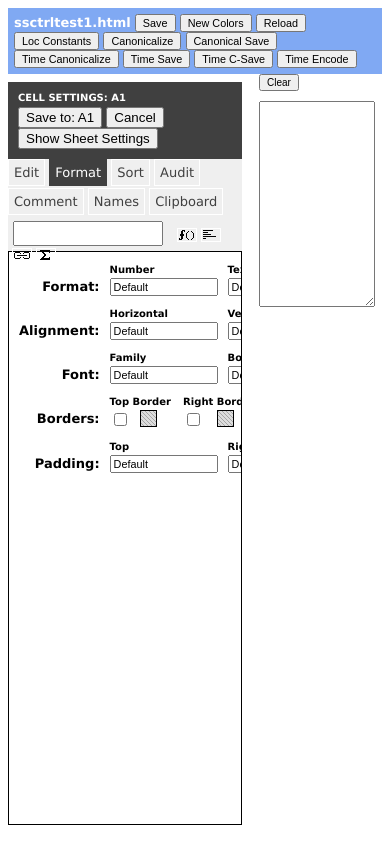
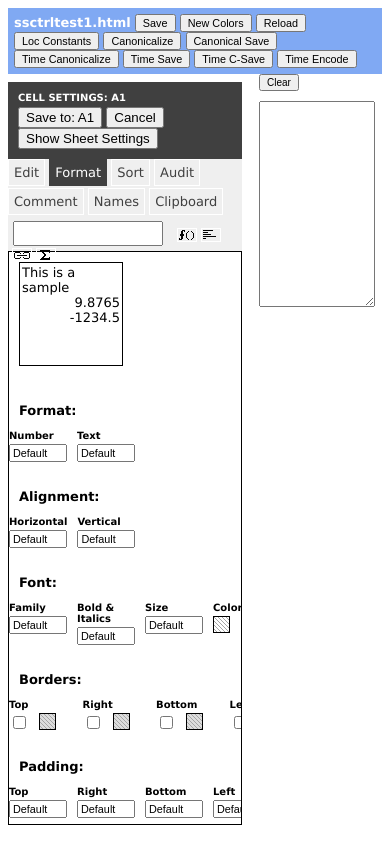
Before and after one commit to DanBricklin/socialcalc, a website: page ssctrltest1.html in a window 390 px wide. Both pictures are taken after a click on the item "Format". Drawn offline with Linux system fonts and the light colour scheme.

Commit message:
Make settings responsive. This works down to about 320px.

```diff
--- a/socialcalc.css
+++ b/socialcalc.css
@@ -236,18 +236,36 @@
 }
 
 /*
+// Format tool styles
+ */
+#sample-text-box {
+    margin: 10px;
+    width:102px;
+    height:102px;
+    overflow:hidden;
+    border:1px solid black;
+    background-color:#EEE;
+}
+
+#sample-text {
+    height:100px;
+    width:100px;
+}
+
+/*
 // Sort tool styles
  */
+#SocialCalc-sorttools td{
+}
+
 #sort-range {
     vertical-align: top;
     padding-right: 4px;
-    width: 160px;
 }
 
 #sort-setsort {
     vertical-align:middle;
     padding-right:16px;
-    width:100px;
     text-align:right;"
 }
 
@@ -271,6 +289,14 @@
 /*
 // Names tool styles
  */
+#SocialCalc-namestools td {
+}
+
+#SocialCalc-namestools input {
+    font-size: x-small;
+    width: 95%;
+}
+
 #names-existing {
     vertical-align: top;
     padding-right: 24px;
@@ -303,6 +329,20 @@
 }
 
 /*
+  Clipboard
+ */
+#clipboard {
+
+}
+
+#SocialCalc-clipboardtext {
+    font-size:small;
+    height:250px;
+    width:95%;
+    overflow:auto;
+}
+
+/*
 // Formula bar styling
  */
 
--- a/socialcalcpopup.js
+++ b/socialcalcpopup.js
@@ -572,7 +572,7 @@ SocialCalc.Popup.Types.List.Create = function(type, id, attribs) {
 
    spcdata.mainele = ele;
 
-   ele.innerHTML = '<input style="cursor:pointer;width:100px;font-size:smaller;" onfocus="this.blur();" onclick="SocialCalc.Popup.CClick(\''+id+'\');" value="">';
+   ele.innerHTML = '<input style="cursor:pointer;width:50px;font-size:smaller;" onfocus="this.blur();" onclick="SocialCalc.Popup.CClick(\''+id+'\');" value="">';
 
    spcdata.options = []; // set to nothing - use Initialize to fill
 
--- a/socialcalcspreadsheetcontrol.js
+++ b/socialcalcspreadsheetcontrol.js
@@ -419,7 +419,7 @@ SocialCalc.SpreadsheetControl = function(idPrefix) {
          SocialCalc.SettingsControlInitializePanel(viewobj.values.cellspanel);
          },
       replacements: {
-         itemtitle: {regex: /\%itemtitle\./g, replacement: 'style="padding:12px 10px 0px 10px;font-weight:bold;text-align:right;vertical-align:top;font-size:small;"'},
+         itemtitle: {regex: /\%itemtitle\./g, replacement: 'style="padding:12px 10px 0px 10px;font-weight:bold;"'},
          sectiontitle: {regex: /\%sectiontitle\./g, replacement: 'style="padding:16px 10px 0px 0px;font-weight:bold;vertical-align:top;font-size:small;color:#C00;"'},
          parttitle: {regex: /\%parttitle\./g, replacement: 'style="font-weight:bold;font-size:x-small;padding:0px 0px 3px 0px;"'},
          itembody: {regex: /\%itembody\./g, replacement: 'style="padding:12px 0px 0px 0px;vertical-align:top;font-size:small;"'},
@@ -428,6 +428,11 @@ SocialCalc.SpreadsheetControl = function(idPrefix) {
       divStyle: "border:1px solid black;overflow:auto;",
       html:
  '<div id="%id.scolorchooser" style="display:none;position:absolute;z-index:20;"></div>'+
+'  <div id="sample-text-box">'+
+'   <table cellspacing="0" cellpadding="0"><tr>'+
+'    <td id="sample-text"><div>%loc!This is a<br>sample!</div><div>-1234.5</div></td>'+
+'   </tr></table>'+
+'  </div>'+
 '<table cellspacing="0" cellpadding="0">'+
 ' <tr><td class="v-top">'+
 '<table id="%id.sheetsettingstable" class="default-hidden" cellspacing="0" cellpadding="0">'+
@@ -468,7 +473,7 @@ SocialCalc.SpreadsheetControl = function(idPrefix) {
 '<tr>'+
 ' <td %itemtitle.><br>%loc!Default Font!:</td>'+
 ' <td %itembody.>'+
-'   <table cellspacing="0" cellpadding="0"><tr>'+
+'   <table><tr>'+
 '    <td %bodypart.>'+
 '     <div %parttitle.>%loc!Family!</div>'+
 '     <span id="%id.fontfamily"></span>'+
@@ -481,14 +486,14 @@ SocialCalc.SpreadsheetControl = function(idPrefix) {
 '     <div %parttitle.>%loc!Size!</div>'+
 '     <span id="%id.fontsize"></span>'+
 '    </td>'+
-'    <td %bodypart.>'+
+'    </tr><tr><td %bodypart.>'+
 '     <div %parttitle.>%loc!Color!</div>'+
 '     <div id="%id.textcolor"></div>'+
 '    </td>'+
 '    <td %bodypart.>'+
 '     <div %parttitle.>%loc!Background!</div>'+
 '     <div id="%id.bgcolor"></div>'+
-'    </td>'+
+'    </td><td>&nbsp;</td>'+
 '   </tr></table>'+
 ' </td>'+
 '</tr>'+
@@ -555,7 +560,7 @@ SocialCalc.SpreadsheetControl = function(idPrefix) {
 '</table>'+
 '<table id="%id.cellsettingstable" cellspacing="0" cellpadding="0">'+
 '<tr>'+
-' <td %itemtitle.><br>%loc!Format!:</td>'+
+' <td %itemtitle.><br>%loc!Format!:</td></tr><tr>'+
 ' <td %itembody.>'+
 '   <table cellspacing="0" cellpadding="0"><tr>'+
 '    <td %bodypart.>'+
@@ -570,7 +575,7 @@ SocialCalc.SpreadsheetControl = function(idPrefix) {
 ' </td>'+
 '</tr>'+
 '<tr>'+
-' <td %itemtitle.><br>%loc!Alignment!:</td>'+
+' <td %itemtitle.><br>%loc!Alignment!:</td></tr><tr>'+
 ' <td %itembody.>'+
 '   <table cellspacing="0" cellpadding="0"><tr>'+
 '    <td %bodypart.>'+
@@ -585,7 +590,7 @@ SocialCalc.SpreadsheetControl = function(idPrefix) {
 ' </td>'+
 '</tr>'+
 '<tr>'+
-' <td %itemtitle.><br>%loc!Font!:</td>'+
+' <td %itemtitle.><br>%loc!Font!:</td></tr><tr>'+
 ' <td %itembody.>'+
 '   <table cellspacing="0" cellpadding="0"><tr>'+
 '    <td %bodypart.>'+
@@ -612,13 +617,13 @@ SocialCalc.SpreadsheetControl = function(idPrefix) {
 ' </td>'+
 '</tr>'+
 '<tr>'+
-' <td %itemtitle.><br>%loc!Borders!:</td>'+
+' <td %itemtitle.><br>%loc!Borders!:</td></tr><tr>'+
 ' <td %itembody.>'+
 '   <table cellspacing="0" cellpadding="0">'+
-'    <tr><td %bodypart. colspan="3"><div %parttitle.>%loc!Top Border!</div></td>'+
-'     <td %bodypart. colspan="3"><div %parttitle.>%loc!Right Border!</div></td>'+
-'     <td %bodypart. colspan="3"><div %parttitle.>%loc!Bottom Border!</div></td>'+
-'     <td %bodypart. colspan="3"><div %parttitle.>%loc!Left Border!</div></td>'+
+'    <tr><td %bodypart. colspan="3"><div %parttitle.>%loc!Top!</div></td>'+
+'     <td %bodypart. colspan="3"><div %parttitle.>%loc!Right!</div></td>'+
+'     <td %bodypart. colspan="3"><div %parttitle.>%loc!Bottom!</div></td>'+
+'     <td %bodypart. colspan="3"><div %parttitle.>%loc!Left!</div></td>'+
 '    </tr><tr>'+
 '    <td %bodypart.>'+
 '     <input id="%id.cbt-onoff-bcb" onclick="SocialCalc.SettingsControlOnchangeBorder(this);" type="checkbox">'+
@@ -652,7 +657,7 @@ SocialCalc.SpreadsheetControl = function(idPrefix) {
 ' </td>'+
 '</tr>'+
 '<tr>'+
-' <td %itemtitle.><br>%loc!Padding!:</td>'+
+' <td %itemtitle.><br>%loc!Padding!:</td></tr><tr>'+
 ' <td %itembody.>'+
 '   <table cellspacing="0" cellpadding="0"><tr>'+
 '    <td %bodypart.>'+
@@ -675,12 +680,6 @@ SocialCalc.SpreadsheetControl = function(idPrefix) {
 ' </td>'+
 '</tr>'+
 '</table>'+
-' </td><td style="vertical-align:top;padding:12px 0px 0px 12px;">'+
-'  <div style="width:100px;height:100px;overflow:hidden;border:1px solid black;background-color:#EEE;padding:6px;">'+
-'   <table cellspacing="0" cellpadding="0"><tr>'+
-'    <td id="sample-text" style="height:100px;width:100px;"><div>%loc!This is a<br>sample!</div><div>-1234.5</div></td>'+
-'   </tr></table>'+
-'  </div>'+
 ' </td></tr></table>'+
 '<br>'
       };
@@ -691,47 +690,36 @@ SocialCalc.SpreadsheetControl = function(idPrefix) {
    this.tabs.push({name: "sort", text: "Sort", html:
       ' <div id="%id.sorttools" class="default-hidden">'+
       '  <table cellspacing="0" cellpadding="0"><tr>'+
-      '   <td class="sort-range">'+
+      '   <td class="sort-range" colspan="3">'+
       '    <div style="%tbt.">%loc!Set Cells To Sort!</div>'+
       '    <select id="%id.sortlist" size="1" onfocus="%s.CmdGotFocus(this);"><option selected>[select range]</option></select>'+
       '    <input type="button" value="%loc!OK!" onclick="%s.DoCmd(this, \'ok-setsort\');" style="font-size:x-small;">'+
       '   </td>'+
-      '   <td class="sort-setsort">'+
+      '   <td class="sort-setsort" colspan="2">'+
       '    <div style="%tbt.">&nbsp;</div>'+
       '    <input type="button" id="%id.sortbutton" value="%loc!Sort Cells! A1:A1" onclick="%s.DoCmd(this, \'dosort\');" style="visibility:hidden;">'+
       '   </td>'+
-      '   <td class="sort-sorttype">'+
-      '    <table cellspacing="0" cellpadding="0"><tr>'+
-      '     <td class="v-top">'+
-      '      <div style="%tbt.">%loc!Major Sort!</div>'+
-      '      <select id="%id.majorsort" size="1" onfocus="%s.CmdGotFocus(this);"></select>'+
-      '     </td><td>'+
-      '      <input type="radio" name="majorsort" id="%id.majorsortup" value="up" checked><span class="xsmall-white">%loc!Up!</span><br>'+
-      '      <input type="radio" name="majorsort" id="%id.majorsortdown" value="down"><span class="xsmall-white">%loc!Down!</span>'+
-      '     </td>'+
-      '    </tr></table>'+
+      '   </tr><tr><td class="v-top">'+
+      '    <div style="%tbt.">%loc!Major Sort!</div>'+
+      '    <select id="%id.majorsort" size="1" onfocus="%s.CmdGotFocus(this);"></select>'+
+      '   </td><td>'+
+      '    <input type="radio" name="majorsort" id="%id.majorsortup" value="up" checked><span class="xsmall-white">%loc!Up!</span><br>'+
+      '    <input type="radio" name="majorsort" id="%id.majorsortdown" value="down"><span class="xsmall-white">%loc!Down!</span>'+
       '   </td>'+
-      '   <td style="vertical-align:top;padding-right:16px;">'+
-      '    <table cellspacing="0" cellpadding="0"><tr>'+
-      '     <td style="vertical-align:top;">'+
-      '      <div style="%tbt.">%loc!Minor Sort!</div>'+
-      '      <select id="%id.minorsort" size="1" onfocus="%s.CmdGotFocus(this);"></select>'+
-      '     </td><td>'+
-      '      <input type="radio" name="minorsort" id="%id.minorsortup" value="up" checked><span class="xsmall-white">%loc!Up!</span><br>'+
-      '      <input type="radio" name="minorsort" id="%id.minorsortdown" value="down"><span class="xsmall-white">%loc!Down!</span>'+
-      '     </td>'+
-      '    </tr></table>'+
+      '   <td class="v-top">'+
+      '    <div style="%tbt.">%loc!Minor Sort!</div>'+
+      '    <select id="%id.minorsort" size="1" onfocus="%s.CmdGotFocus(this);"></select>'+
+      '   </td><td>'+
+      '    <input type="radio" name="minorsort" id="%id.minorsortup" value="up" checked><span class="xsmall-white">%loc!Up!</span><br>'+
+      '    <input type="radio" name="minorsort" id="%id.minorsortdown" value="down"><span class="xsmall-white">%loc!Down!</span>'+
       '   </td>'+
-      '   <td style="vertical-align:top;padding-right:16px;">'+
-      '    <table cellspacing="0" cellpadding="0"><tr>'+
-      '     <td style="vertical-align:top;">'+
-      '      <div style="%tbt.">%loc!Last Sort!</div>'+
-      '      <select id="%id.lastsort" size="1" onfocus="%s.CmdGotFocus(this);"></select>'+
-      '     </td><td>'+
-      '      <input type="radio" name="lastsort" id="%id.lastsortup" value="up" checked><span class="xsmall-white">%loc!Up!</span><br>'+
-      '      <input type="radio" name="lastsort" id="%id.lastsortdown" value="down"><span class="xsmall-white">%loc!Down!</span>'+
-      '     </td>'+
-      '    </tr></table>'+
+      '   </td>'+
+      '   <td class="v-top">'+
+      '    <div style="%tbt.">%loc!Last Sort!</div>'+
+      '    <select id="%id.lastsort" size="1" onfocus="%s.CmdGotFocus(this);"></select>'+
+      '   </td><td>'+
+      '    <input type="radio" name="lastsort" id="%id.lastsortup" value="up" checked><span class="xsmall-white">%loc!Up!</span><br>'+
+      '    <input type="radio" name="lastsort" id="%id.lastsortdown" value="down"><span class="xsmall-white">%loc!Down!</span>'+
       '   </td>'+
       '  </tr></table>'+
       ' </div>',
@@ -792,21 +780,21 @@ SocialCalc.SpreadsheetControl = function(idPrefix) {
    this.tabs.push({name: "names", text: "Names", html:
       '<div id="%id.namestools" class="default-hidden">'+
       '  <table cellspacing="0" cellpadding="0"><tr>'+
-      '   <td id="names-existing">'+
+      '   <td id="names-existing" colspan="5">'+
       '    <div style="%tbt.">%loc!Existing Names!</div>'+
       '    <select id="%id.nameslist" size="1" onchange="%s.SpreadsheetControlNamesChangedName();" onfocus="%s.CmdGotFocus(this);"><option selected>[New]</option></select>'+
-      '   </td>'+
+      '   </td></tr><tr>'+
       '   <td id="names-name">'+
       '    <div style="%tbt.">%loc!Name!</div>'+
-      '    <input type="text" id="%id.namesname" style="font-size:x-small;width:75px;" onfocus="%s.CmdGotFocus(this);">'+
+      '    <input type="text" id="%id.namesname" onfocus="%s.CmdGotFocus(this);">'+
       '   </td>'+
       '   <td id="names-description">'+
       '    <div style="%tbt.">%loc!Description!</div>'+
-      '    <input type="text" id="%id.namesdesc" style="font-size:x-small;width:150px;" onfocus="%s.CmdGotFocus(this);">'+
+      '    <input type="text" id="%id.namesdesc"  onfocus="%s.CmdGotFocus(this);">'+
       '   </td>'+
       '   <td id="names-value">'+
       '    <div style="%tbt.">%loc!Value!</div>'+
-      '    <input type="text" id="%id.namesvalue" width="16" style="font-size:x-small;width:100px;" onfocus="%s.CmdGotFocus(this);">'+
+      '    <input type="text" id="%id.namesvalue"  onfocus="%s.CmdGotFocus(this);">'+
       '   </td>'+
       '   <td id="names-set">'+
       '    <div style="%tbt.">%loc!Set Value To!</div>'+
@@ -814,8 +802,8 @@ SocialCalc.SpreadsheetControl = function(idPrefix) {
       '   </td>'+
       '   <td id="names-save">'+
       '    <div style="%tbt.">&nbsp;</div>'+
-      '    <input type="button" value="%loc!Save!" onclick="%s.SpreadsheetControlNamesSave();" style="font-size:x-small;">'+
-      '    <input type="button" value="%loc!Delete!" onclick="%s.SpreadsheetControlNamesDelete()" style="font-size:x-small;">'+
+      '    <input type="button" value="%loc!Save!" onclick="%s.SpreadsheetControlNamesSave();"'+
+      '    <input type="button" value="%loc!Delete!" onclick="%s.SpreadsheetControlNamesDelete()"">'+
       '   </td>'+
       '  </tr></table>'+
       '</div>',
@@ -830,7 +818,7 @@ SocialCalc.SpreadsheetControl = function(idPrefix) {
    this.tabs.push({name: "clipboard", text: "Clipboard", html:
       '<div id="%id.clipboardtools" class="default-hidden">'+
       '  <table cellspacing="0" cellpadding="0"><tr>'+
-      '   <td style="vertical-align:top;padding-right:24px;">'+
+      '   <td class="v-top">'+
       '    <div style="%tbt.">'+
       '     &nbsp;'+
       '    </div>'+
@@ -843,7 +831,7 @@ SocialCalc.SpreadsheetControl = function(idPrefix) {
       });
 
    this.views["clipboard"] = {name: "clipboard", divStyle: "overflow:auto;", html:
-      ' <div style="font-size:x-small;padding:5px 0px 10px 0px;">'+
+      ' <div id="clipboard"><div class="">'+
       '  <b>%loc!Display Clipboard in!:</b>'+
       '  <input type="radio" id="%id.clipboardformat-tab" name="%id.clipboardformat" checked onclick="%s.SpreadsheetControlClipboardFormat(\'tab\');"> %loc!Tab-delimited format! &nbsp;'+
       '  <input type="radio" id="%id.clipboardformat-csv" name="%id.clipboardformat" onclick="%s.SpreadsheetControlClipboardFormat(\'csv\');"> %loc!CSV format! &nbsp;'+
@@ -852,7 +840,8 @@ SocialCalc.SpreadsheetControl = function(idPrefix) {
       ' <input type="button" value="%loc!Load SocialCalc Clipboard With This!" style="font-size:x-small;" onclick="%s.SpreadsheetControlClipboardLoad();">&nbsp; '+
       ' <input type="button" value="%loc!Clear SocialCalc Clipboard!" style="font-size:x-small;" onclick="%s.SpreadsheetControlClipboardClear();">&nbsp; '+
       ' <br>'+
-      ' <textarea id="%id.clipboardtext" style="font-size:small;height:350px;width:800px;overflow:auto;" onfocus="%s.CmdGotFocus(this);"></textarea>'
+      ' <textarea id="%id.clipboardtext" onfocus="%s.CmdGotFocus(this);"></textarea>'+
+      ' </div>'
       };
 
    return;
@@ -1064,7 +1053,6 @@ spreadsheet.Buttons = {
       v = document.createElement("div");
       SocialCalc.setStyles(v, views[vname].divStyle);
       v.style.display = "none";
-      //v.style.width = spreadsheet.width + "px";
       v.style.height = spreadsheet.viewheight + "px";
       v.id = spreadsheet.idPrefix + views[vname].name + "view";
 
@@ -1214,7 +1202,6 @@ SocialCalc.DoOnResize = function(spreadsheet) {
 
    for (vname in views) {
       v = views[vname].element;
-      //v.style.width = spreadsheet.width + "px";
       v.style.height = (spreadsheet.height-spreadsheet.nonviewheight) + "px";
       }
 
@@ -1271,7 +1258,6 @@ SocialCalc.SizeSSDiv = function(spreadsheet) {
             sizes.width - (pos.left + pos.right + fudgefactorX) || 700;
    if (spreadsheet.width != newval) {
       spreadsheet.width = newval;
-      //spreadsheet.spreadsheetDiv.style.width = newval + "px";
       resized = true;
       }
 
@@ -2096,7 +2082,7 @@ SocialCalc.SpreadsheetControl.DoFunctionList = function() {
    main.style.backgroundColor = "#FFF";
    main.style.border = "1px solid black";
 
-   main.style.width = "400px";
+   main.style.width = "100%";
 
    str = '<table cellspacing="0" cellpadding="0" style="border-bottom:1px solid black;"><tr>'+
       '<td style="font-size:10px;cursor:default;width:100%;background-color:#999;color:#FFF;">'+"&nbsp;%loc!Function List!"+'</td>'+
@@ -2284,7 +2270,7 @@ SocialCalc.SpreadsheetControl.DoMultiline = function() {
    main.style.backgroundColor = "#FFF";
    main.style.border = "1px solid black";
 
-   main.style.width = "400px";
+   main.style.width = "100%";
 
    main.innerHTML = '<table cellspacing="0" cellpadding="0" style="border-bottom:1px solid black;"><tr>'+
       '<td style="font-size:10px;cursor:default;width:100%;background-color:#999;color:#FFF;">'+
@@ -2472,7 +2458,7 @@ SocialCalc.SpreadsheetControl.DoLink = function() {
    main.style.backgroundColor = "#FFF";
    main.style.border = "1px solid black";
 
-   main.style.width = "400px";
+   main.style.width = "100%";
 
    main.innerHTML = '<table cellspacing="0" cellpadding="0" style="border-bottom:1px solid black;"><tr>'+
       '<td style="font-size:10px;cursor:default;width:100%;background-color:#999;color:#FFF;">'+"&nbsp;"+SCLoc("Link Input Box")+'</td>'+
```
